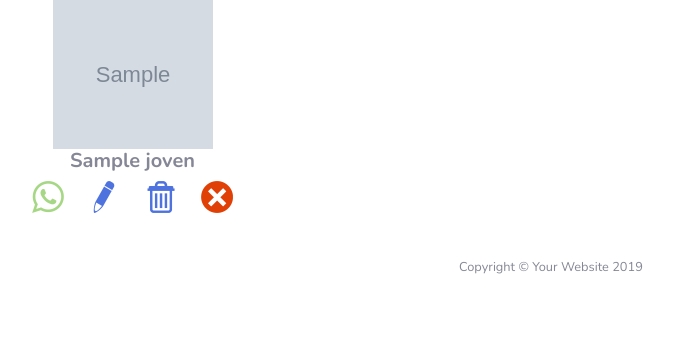
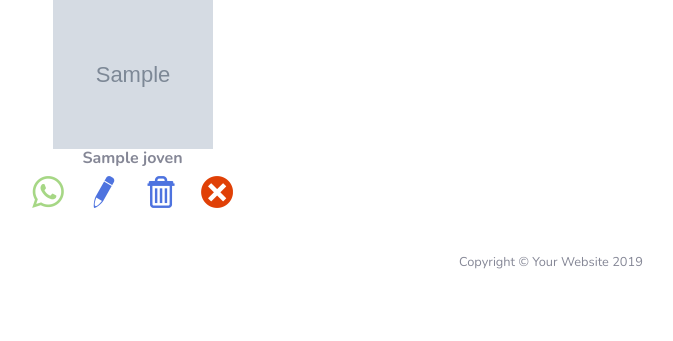
Before and after one commit to arquimedesjr/app_wep_issacar, a Django app: template app/templates/list_jovem.html in a window 1280 px wide. Shown: the part 139-480 px from the top of the page, without its empty margins (89-762 px from the left). Run offline with Django 3.2, Linux system fonts and the light colour scheme; the template is opened without the code that fills it: most values are stand-ins (such as "Sample title", 1, 10 or a date in 2020); grey boxes marked "Sample" are stand-in pictures; some libraries are stand-ins or nearby versions.

Commit message:
ajuste lista jovem

```diff
--- a/app/templates/list_jovem.html
+++ b/app/templates/list_jovem.html
@@ -24,7 +24,7 @@ Dashboard
             <img src="{{jovens.foto.url}}" width="160" height="150" alt="">
 
 
-            <h5><b> {{jovens.nome}} </b></h5>
+            <h6 class="text-nowrap"><b> {{jovens.nome}} </b></h6>
             <p>
                 <a href="https://api.whatsapp.com/send?phone=55{{jovens.telefone}}&text=Oi {{jovens.nome}}, tudo bem? Senti sua falta hoje na reunião"
                    class="card-link">
```
Also changed, not shown: app/images/IMG_8052.jpg (added).
